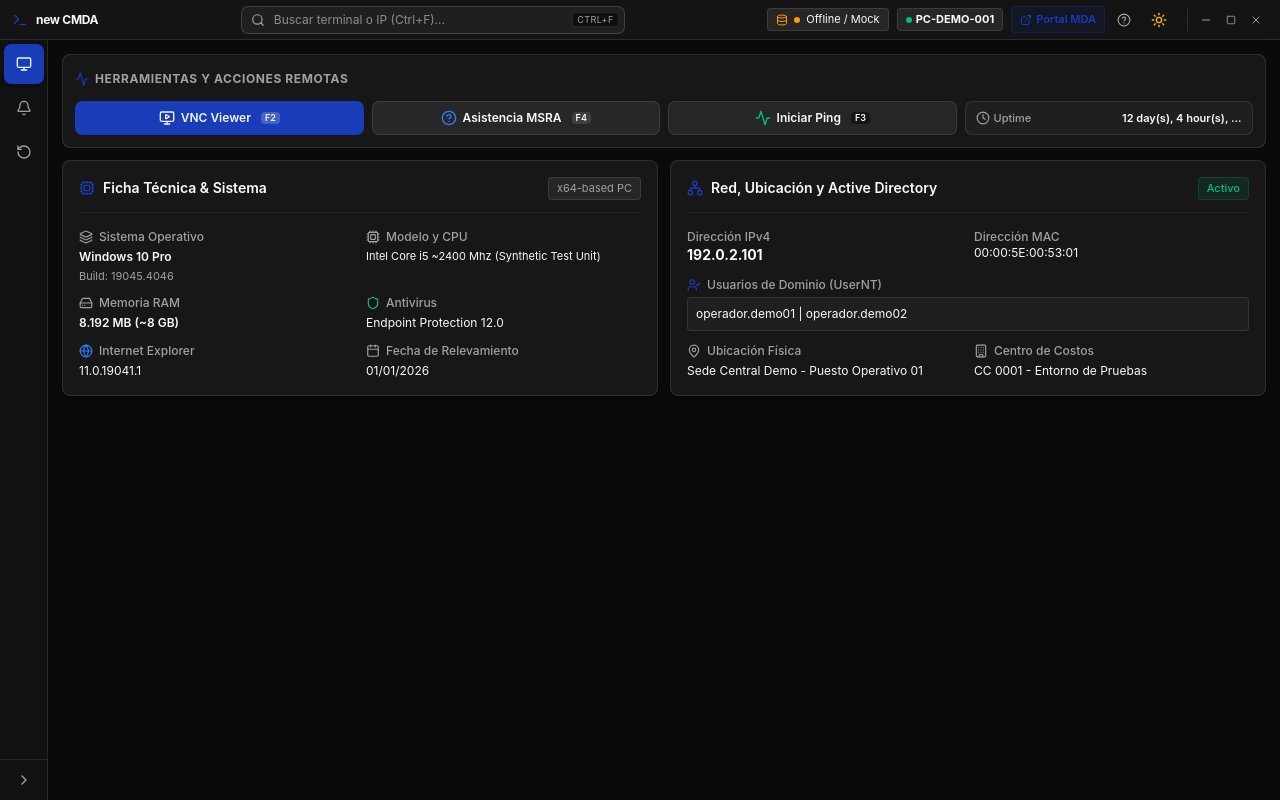
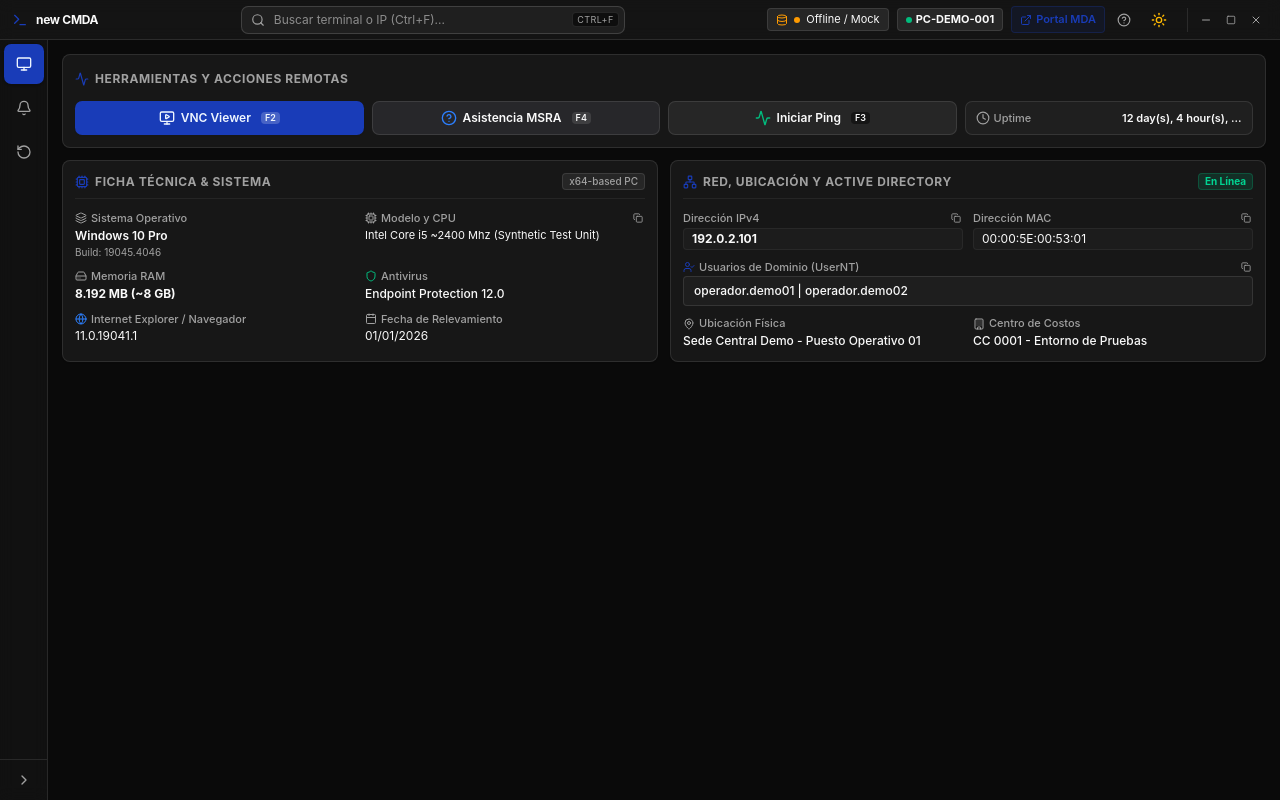
Before and after one commit to ignaciorevainera/portal-correo-desktop, a React (Vite) app: page / in a window 1280 px wide. Built offline with nearby package versions, Linux system fonts and the light colour scheme.

Commit message:
feat(ui): add 1-click copy for CPU, IP, MAC and UserNT with high contrast tokens

```diff
--- a/src/components/HardwareCard.tsx
+++ b/src/components/HardwareCard.tsx
@@ -1,66 +1,88 @@
-import React from 'react';
+import React, { useState } from 'react';
 import { TerminalData } from '../types/terminal';
-import { Cpu, HardDrive, Shield, Globe, Calendar, Layers } from 'lucide-react';
+import { Cpu, HardDrive, Shield, Globe, Calendar, Layers, Copy, Check } from 'lucide-react';
 
 export function HardwareCard({ terminal }: { terminal: TerminalData }): React.JSX.Element {
+  const [copiedKey, setCopiedKey] = useState<string | null>(null);
+
+  const handleCopy = async (key: string, text: string) => {
+    try {
+      await navigator.clipboard.writeText(text);
+      setCopiedKey(key);
+      setTimeout(() => setCopiedKey(null), 2000);
+    } catch {}
+  };
+
   return (
-    <div className="rounded-lg border border-border bg-card p-4 space-y-4 shadow-sm">
-      <div className="flex items-center justify-between border-b border-border/60 pb-3">
-        <h2 className="text-sm font-semibold font-heading text-foreground flex items-center gap-2">
-          <Cpu className="h-4 w-4 text-primary" />
+    <div className="rounded-lg border border-border bg-card p-3 space-y-3 shadow-xs">
+      <div className="flex items-center justify-between border-b border-border/60 pb-2">
+        <h2 className="text-xs font-bold font-heading uppercase tracking-wider text-muted-foreground flex items-center gap-1.5">
+          <Cpu className="h-3.5 w-3.5 text-primary" />
           Ficha Técnica & Sistema
         </h2>
-        <span className="text-[11px] font-mono px-2 py-0.5 rounded bg-muted text-muted-foreground border border-border">
+        <span className="text-[10px] font-mono px-1.5 py-0.2 rounded bg-muted text-muted-foreground border border-border font-medium">
           {terminal.architecture}
         </span>
       </div>
 
-      <div className="grid grid-cols-1 md:grid-cols-2 gap-3 text-xs">
-        <div className="space-y-1">
-          <span className="text-muted-foreground font-medium flex items-center gap-1.5">
-            <Layers className="h-3.5 w-3.5 text-muted-foreground" /> Sistema Operativo
+      <div className="grid grid-cols-1 md:grid-cols-2 gap-2.5 text-xs">
+        <div className="space-y-0.5">
+          <span className="text-muted-foreground font-medium flex items-center gap-1 text-[11px]">
+            <Layers className="h-3 w-3 text-muted-foreground" /> Sistema Operativo
           </span>
-          <p className="font-semibold text-foreground">{terminal.os}</p>
-          <p className="font-mono text-[11px] text-muted-foreground truncate" title={terminal.servicePack}>
+          <p className="font-semibold text-foreground text-xs">{terminal.os}</p>
+          <p className="font-mono text-[10px] text-muted-foreground truncate" title={terminal.servicePack}>
             Build: {terminal.servicePack}
           </p>
         </div>
 
-        <div className="space-y-1">
-          <span className="text-muted-foreground font-medium flex items-center gap-1.5">
-            <Cpu className="h-3.5 w-3.5 text-muted-foreground" /> Modelo y CPU
-          </span>
+        <div className="space-y-0.5">
+          <div className="flex items-center justify-between">
+            <span className="text-muted-foreground font-medium flex items-center gap-1 text-[11px]">
+              <Cpu className="h-3 w-3 text-muted-foreground" /> Modelo y CPU
+            </span>
+            <button
+              type="button"
+              onClick={() => handleCopy('cpu', terminal.cpuModel)}
+              aria-label="Copiar Modelo y CPU"
+              title="Copiar especificación de CPU"
+              className="text-[10px] text-muted-foreground hover:text-foreground inline-flex items-center gap-1 p-0.5 rounded hover:bg-muted transition-colors cursor-pointer"
+            >
+              {copiedKey === 'cpu' ? <Check className="h-2.5 w-2.5 text-emerald-500" /> : <Copy className="h-2.5 w-2.5" />}
+              {copiedKey === 'cpu' && <span className="text-[9px] text-emerald-500">Copiado</span>}
+            </button>
+          </div>
           <p className="text-foreground font-mono text-[11px] line-clamp-2" title={terminal.cpuModel}>
             {terminal.cpuModel}
           </p>
         </div>
 
-        <div className="space-y-1">
-          <span className="text-muted-foreground font-medium flex items-center gap-1.5">
-            <HardDrive className="h-3.5 w-3.5 text-muted-foreground" /> Memoria RAM
+        <div className="space-y-0.5">
+          <span className="text-muted-foreground font-medium flex items-center gap-1 text-[11px]">
+            <HardDrive className="h-3 w-3 text-muted-foreground" /> Memoria RAM
           </span>
-          <p className="font-mono font-semibold text-foreground">{terminal.ram}</p>
+          <p className="font-mono font-bold text-foreground text-xs">{terminal.ram}</p>
         </div>
 
-        <div className="space-y-1">
-          <span className="text-muted-foreground font-medium flex items-center gap-1.5">
-            <Shield className="h-3.5 w-3.5 text-emerald-500" /> Antivirus
+        <div className="space-y-0.5">
+          <span className="text-muted-foreground font-medium flex items-center gap-1 text-[11px]">
+            <Shield className="h-3 w-3 text-emerald-500" /> Antivirus
           </span>
-          <p className="font-mono text-foreground">{terminal.antivirusVersion}</p>
+          <p className="font-mono font-medium text-foreground text-xs">{terminal.antivirusVersion}</p>
         </div>
 
-        <div className="space-y-1">
-          <span className="text-muted-foreground font-medium flex items-center gap-1.5">
-            <Globe className="h-3.5 w-3.5 text-blue-500" /> Internet Explorer
+        <div className="space-y-0.5">
+          <span className="text-muted-foreground font-medium flex items-center gap-1 text-[11px]">
+            <Globe className="h-3 w-3 text-blue-500" /> Internet Explorer / Navegador
           </span>
-          <p className="font-mono text-foreground">{terminal.ieVersion}</p>
+          <p className="font-mono text-foreground text-xs">{terminal.ieVersion}</p>
         </div>
 
-        <div className="space-y-1">
-          <span className="text-muted-foreground font-medium flex items-center gap-1.5">
-            <Calendar className="h-3.5 w-3.5 text-muted-foreground" /> Fecha de Relevamiento
+        <div className="space-y-0.5">
+          <span className="text-muted-foreground font-medium flex items-center gap-1 text-[11px]">
+            <Calendar className="h-3 w-3 text-muted-foreground" /> Fecha de Relevamiento
           </span>
-          <p className="font-mono text-foreground">{terminal.surveyDate}</p>
+          <p className="font-mono text-foreground text-xs">{terminal.surveyDate}</p>
         </div>
       </div>
     </div>
--- a/src/components/NetworkAdCard.tsx
+++ b/src/components/NetworkAdCard.tsx
@@ -1,55 +1,108 @@
-import React from 'react';
+import React, { useState } from 'react';
 import { TerminalData } from '../types/terminal';
-import { Network, UserCheck, MapPin, Building, Key } from 'lucide-react';
+import { Network, UserCheck, MapPin, Building, Copy, Check } from 'lucide-react';
 
 export function NetworkAdCard({ terminal }: { terminal: TerminalData }): React.JSX.Element {
+  const [copiedKey, setCopiedKey] = useState<string | null>(null);
+
+  const handleCopy = async (key: string, text: string) => {
+    try {
+      await navigator.clipboard.writeText(text);
+      setCopiedKey(key);
+      setTimeout(() => setCopiedKey(null), 2000);
+    } catch {}
+  };
+
   return (
-    <div className="rounded-lg border border-border bg-card p-4 space-y-4 shadow-sm">
-      <div className="flex items-center justify-between border-b border-border/60 pb-3">
-        <h2 className="text-sm font-semibold font-heading text-foreground flex items-center gap-2">
-          <Network className="h-4 w-4 text-primary" />
+    <div className="rounded-lg border border-border bg-card p-3 space-y-3 shadow-xs">
+      <div className="flex items-center justify-between border-b border-border/60 pb-2">
+        <h2 className="text-xs font-bold font-heading uppercase tracking-wider text-muted-foreground flex items-center gap-1.5">
+          <Network className="h-3.5 w-3.5 text-primary" />
           Red, Ubicación y Active Directory
         </h2>
-        <span className="text-[11px] font-mono px-2 py-0.5 rounded bg-emerald-500/10 text-emerald-500 border border-emerald-500/20 font-medium">
-          Activo
+        <span className="text-[10px] font-mono px-1.5 py-0.2 rounded bg-emerald-500/15 text-emerald-600 dark:text-emerald-400 border border-emerald-500/25 font-bold">
+          En Línea
         </span>
       </div>
 
-      <div className="grid grid-cols-1 md:grid-cols-2 gap-3 text-xs">
-        <div className="space-y-1">
-          <span className="text-muted-foreground font-medium">Dirección IPv4</span>
-          <p className="font-mono text-sm font-bold text-foreground">{terminal.ip}</p>
+      <div className="grid grid-cols-1 md:grid-cols-2 gap-2.5 text-xs">
+        {/* IPv4 */}
+        <div className="space-y-0.5">
+          <div className="flex items-center justify-between">
+            <span className="text-muted-foreground font-medium text-[11px]">Dirección IPv4</span>
+            <button
+              type="button"
+              onClick={() => handleCopy('ip', terminal.ip)}
+              aria-label="Copiar Dirección IPv4"
+              title="Copiar dirección IP al portapapeles"
+              className="text-[10px] text-muted-foreground hover:text-foreground inline-flex items-center gap-1 p-0.5 rounded hover:bg-muted transition-colors cursor-pointer"
+            >
+              {copiedKey === 'ip' ? <Check className="h-2.5 w-2.5 text-emerald-500" /> : <Copy className="h-2.5 w-2.5" />}
+              {copiedKey === 'ip' && <span className="text-[9px] text-emerald-500">Copiado</span>}
+            </button>
+          </div>
+          <p className="font-mono text-xs font-bold text-foreground bg-muted/40 px-2 py-0.5 rounded border border-border/50">
+            {terminal.ip}
+          </p>
         </div>
 
-        <div className="space-y-1">
-          <span className="text-muted-foreground font-medium">Dirección MAC</span>
-          <p className="font-mono text-foreground">{terminal.mac}</p>
+        {/* MAC */}
+        <div className="space-y-0.5">
+          <div className="flex items-center justify-between">
+            <span className="text-muted-foreground font-medium text-[11px]">Dirección MAC</span>
+            <button
+              type="button"
+              onClick={() => handleCopy('mac', terminal.mac)}
+              aria-label="Copiar Dirección MAC"
+              title="Copiar MAC al portapapeles"
+              className="text-[10px] text-muted-foreground hover:text-foreground inline-flex items-center gap-1 p-0.5 rounded hover:bg-muted transition-colors cursor-pointer"
+            >
+              {copiedKey === 'mac' ? <Check className="h-2.5 w-2.5 text-emerald-500" /> : <Copy className="h-2.5 w-2.5" />}
+              {copiedKey === 'mac' && <span className="text-[9px] text-emerald-500">Copiado</span>}
+            </button>
+          </div>
+          <p className="font-mono text-xs text-foreground bg-muted/40 px-2 py-0.5 rounded border border-border/50">
+            {terminal.mac}
+          </p>
         </div>
 
-        <div className="space-y-1 md:col-span-2">
-          <span className="text-muted-foreground font-medium flex items-center gap-1.5">
-            <UserCheck className="h-3.5 w-3.5 text-primary" /> Usuarios de Dominio (UserNT)
-          </span>
-          <div className="p-2 rounded bg-muted/60 border border-border font-mono text-xs text-foreground">
+        {/* UserNT */}
+        <div className="space-y-0.5 md:col-span-2">
+          <div className="flex items-center justify-between">
+            <span className="text-muted-foreground font-medium flex items-center gap-1 text-[11px]">
+              <UserCheck className="h-3 w-3 text-primary" /> Usuarios de Dominio (UserNT)
+            </span>
+            <button
+              type="button"
+              onClick={() => handleCopy('user', terminal.userNt)}
+              aria-label="Copiar Usuario NT"
+              title="Copiar usuario(s) de dominio"
+              className="text-[10px] text-muted-foreground hover:text-foreground inline-flex items-center gap-1 p-0.5 rounded hover:bg-muted transition-colors cursor-pointer"
+            >
+              {copiedKey === 'user' ? <Check className="h-2.5 w-2.5 text-emerald-500" /> : <Copy className="h-2.5 w-2.5" />}
+              {copiedKey === 'user' && <span className="text-[9px] text-emerald-500">Copiado</span>}
+            </button>
+          </div>
+          <div className="px-2.5 py-1.5 rounded bg-muted/50 border border-border font-mono text-xs text-foreground font-medium break-all">
             {terminal.userNt}
           </div>
         </div>
 
         {terminal.location && (
-          <div className="space-y-1">
-            <span className="text-muted-foreground font-medium flex items-center gap-1.5">
-              <MapPin className="h-3.5 w-3.5 text-muted-foreground" /> Ubicación Física
+          <div className="space-y-0.5">
+            <span className="text-muted-foreground font-medium flex items-center gap-1 text-[11px]">
+              <MapPin className="h-3 w-3 text-muted-foreground" /> Ubicación Física
             </span>
-            <p className="text-foreground">{terminal.location}</p>
+            <p className="text-foreground text-xs font-medium">{terminal.location}</p>
           </div>
         )}
 
         {terminal.costCenter && (
-          <div className="space-y-1">
-            <span className="text-muted-foreground font-medium flex items-center gap-1.5">
-              <Building className="h-3.5 w-3.5 text-muted-foreground" /> Centro de Costos
+          <div className="space-y-0.5">
+            <span className="text-muted-foreground font-medium flex items-center gap-1 text-[11px]">
+              <Building className="h-3 w-3 text-muted-foreground" /> Centro de Costos
             </span>
-            <p className="text-foreground">{terminal.costCenter}</p>
+            <p className="text-foreground text-xs font-medium">{terminal.costCenter}</p>
           </div>
         )}
       </div>
```
Also changed, not shown: 1 other file (tests, documents, lock files or other folders).
